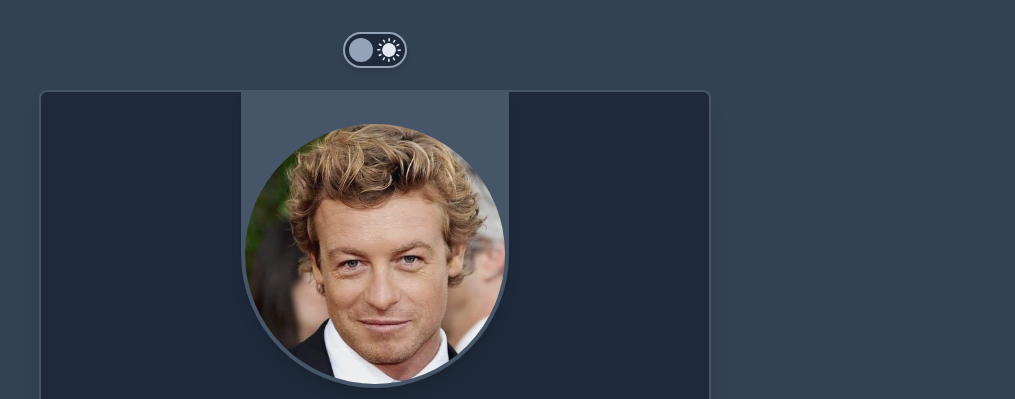
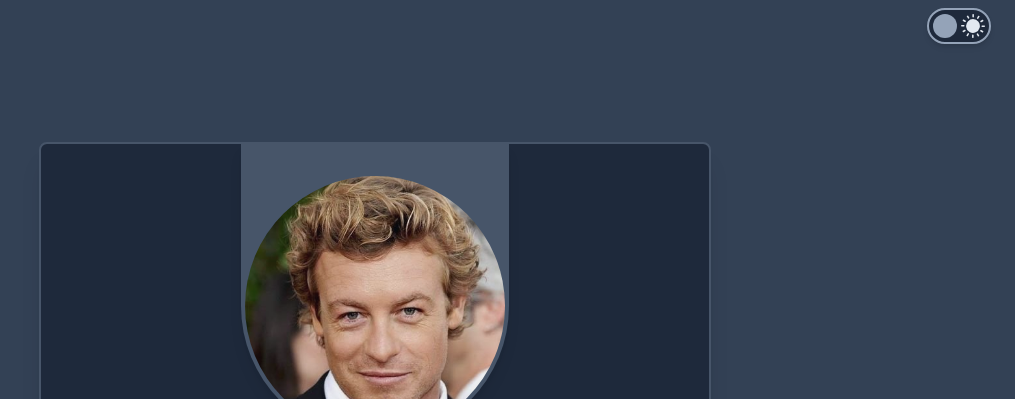
Before and after one commit to refusado/tailwind-presentation-card, a website: page index.html in a window 1280 px wide. Shown: the top 399 px of the page, without its empty margins (265-1280 px from the left). Drawn offline with Linux system fonts and the light colour scheme.

Commit message:
melhorias no html e no layout da interface

```diff
--- a/index.html
+++ b/index.html
@@ -1,22 +1,24 @@
 <!DOCTYPE html>
-<html lang="en" class="dark">
+<html lang="pt-BR" class="dark">
 <head>
     <meta charset="UTF-8">
     <meta http-equiv="X-UA-Compatible" content="IE=edge">
     <meta name="viewport" content="width=device-width, initial-scale=1.0">
-    <title>Test Tailwind CSS</title>
-    <link rel="stylesheet" href="./css/styles.css">
+    <title>Presentation Card - Tailwind CSS</title>
+    <link rel="stylesheet" href="./css/styles.min.css">
 </head>
-<body class="bg-slate-300 dark:bg-slate-700 h-screen w-full flex justify-center items-center">
-    <button id="toggle-mode-btn" class="bg-slate-200 dark:bg-slate-800 w-16 h-9 border-2 border-slate-400 rounded-full absolute top-8 p-1 shadow-md flex duration-300">
-        <span class="bg-slate-400 w-6 h-6 rounded-full absolute inline-block dark:left-1 duration-500 left-8 z-10"></span>
-        <span class="bg-dark-icon w-6 h-6 rounded-full absolute inline-block dark:left-8 duration-500 left-1 bg-cover dark:bg-light-icon"></span>
-    </button>
-    <div class="w-5/6 max-w-2xl h-fit border-2 bg-gradient-to-b from-slate-200 via-slate-200 to-slate-300 border-slate-400 dark:from-slate-800 dark:via-slate-800 dark:to-slate-900 dark:border-slate-600 rounded-lg shadow-xl">
-        <div class="bg-slate-400 dark:bg-slate-600 w-2/4 md:w-2/5 mx-auto rounded-b-full p-1 pt-8 shadow-lg">
-            <img class="rounded-full opacity-90" src="./img/patrick-jane.jpg" alt="Patrick Jane">
-        </div>
-        <div class="">
+<body class="bg-slate-300 dark:bg-slate-700 h-screen w-full">
+    <header class="container mx-auto p-2">
+        <button id="toggle-mode-btn" class="bg-slate-200 dark:bg-slate-800 w-16 h-9 border-2 border-slate-400 rounded-full p-1 shadow-md flex duration-300 ml-auto mr-4">
+            <span class="bg-slate-400 w-6 h-6 rounded-full relative inline-block dark:left-0 duration-500 left-7 z-10"></span>
+            <span class="bg-dark-icon w-6 h-6 rounded-full relative inline-block dark:left-1 duration-500 -left-6 bg-cover dark:bg-light-icon"></span>
+        </button>
+    </header>
+    <main class="min-h-full flex justify-center items-center py-2 mb-8">
+        <div class="w-5/6 max-w-2xl h-fit border-2 bg-gradient-to-b from-slate-200 via-slate-200 to-slate-300 border-slate-400 dark:from-slate-800 dark:via-slate-800 dark:to-slate-900 dark:border-slate-600 rounded-lg shadow-xl">
+            <div class="bg-slate-400 dark:bg-slate-600 w-2/4 md:w-2/5 mx-auto rounded-b-full p-1 pt-8 shadow-lg">
+                <img class="rounded-full opacity-90" src="./img/patrick-jane.jpg" alt="Patrick Jane">
+            </div>
             <div class="my-5 w-fit mx-auto">
                 <h1 class="text-center text-2xl md:text-3xl uppercase font-bold text-slate-700 dark:text-slate-300">Patrick Jane</h1>
                 <h2 class="text-center text-sm  md:text-lg text-slate-600 dark:text-slate-400 py-1">Consultor</h2>
@@ -27,7 +29,7 @@
                 </p>
             </div>
         </div>
-    </div>
+    </main>
     <script src="./js/main.js"></script>
 </body>
 </html>
```
Also changed, not shown: css/styles.css, css/styles.min.css.
